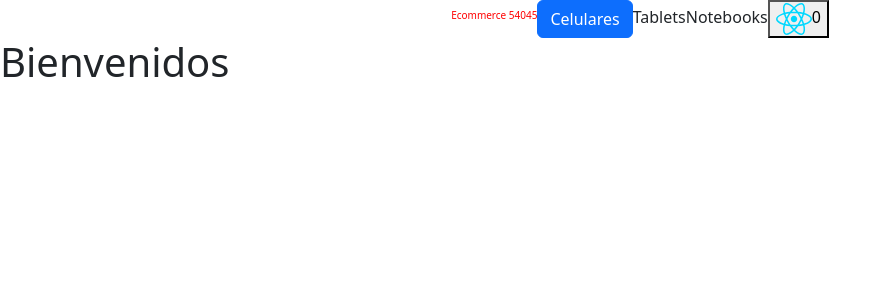
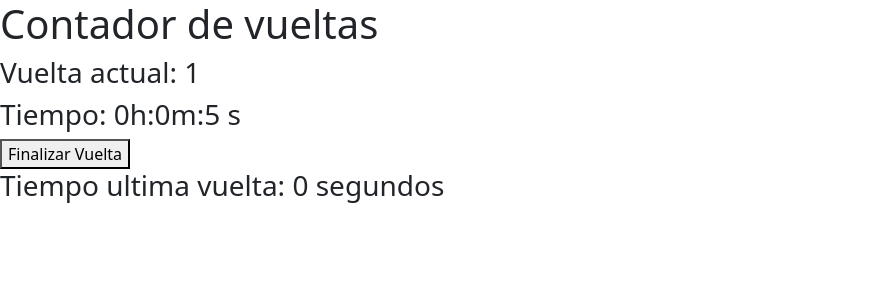
Before and after one commit to sebastianzuviria/comision54045, a React (Vite) app: page / in a window 1280 px wide. Shown: the top 300 px of the page, without its empty margins (0-892 px from the left). Built offline with nearby package versions, Linux system fonts and the light colour scheme.

Commit message:
clase de componentes 2

```diff
--- a/src/App.jsx
+++ b/src/App.jsx
@@ -1,24 +1,51 @@
-import Navbar from "./components/Navbar/Navbar"
-import ItemListContainer from "./components/ItemListContainer/ItemListContainer"
-// import Button from "./components/Button/Button"
-// import ItemCount from "./components/ItemCount/ItemCount"
+import { useState } from "react"
+import ItemCount from "./components/ItemCount/ItemCount"
+import ContadorDeVueltas from "./components/ContadorDeVueltas/ContadorDeVueltas"
 
+// const Layout = (props) => {
+//   console.log(props)
+//   return (
+//     <div>
+//       <h1 style={{ color: props.color}}>{props.title}</h1>
+//       {props.children}
+//     </div>
+//   )
+// }
 
-function App() {
-  console.log('render app')
+// function App() {
+//   return (
+//     <>
+//       <Layout title={'Primera pagina'} color='red'>
+//         <p style={ {color: 'red'} }>Este seria el texto de la primera pagina</p>
+//         <button>Boton</button>
+//         <p>Este seria el texto de la primera pagina</p>
+//       </Layout>
+//       <Layout title={'Segunda pagina'} color='red'>
+//         <input />
+//       </Layout>
+//     </>
+//   )
+// }
+
+// export default App
+
+// const App = () => {
+//   const [show, setShow] = useState(false)
+
+//   return (
+//     <>
+//       <button onClick={() => setShow(prev => !prev)}>{show ? 'ocultar' : 'mostrar'}</button>
+//       {show ? <ItemCount initialValue={1}/> : null }
+//     </>
+//   )
+// }
+
+// export default App
+
+const App = () => {
   return (
     <>
-    <Navbar />
-    <ItemListContainer greeting='Bienvenidos'/>
-      {/* <ItemCount initialValue={1} min={0} max={10}/>
-      <ItemCount initialValue={10}  min={5} max={15}/>
-      <ItemCount initialValue={100}  min={95} max={105}/> */}
-      {/* <Navbar />
-      <h1>Ecommerce</h1>
-      <a>Prueba</a> */}
-      {/* <Button text='Home' textColor='red' className='btn btn-primary' callback={() => console.log('hice click en Home')}/>
-      <Button text='Contact' textColor='blue' className='btn btn-secundary' callback={() => console.log('hice click en Contact')}/>
-      <Button text='About' textColor='white'  className='btn btn-danger' callback={() => console.log('hice click en About')}/> */}
+      <ContadorDeVueltas />
     </>
   )
 }
--- /dev/null
+++ b/src/components/ContadorDeVueltas/ContadorDeVueltas.jsx
@@ -0,0 +1,54 @@
+import { useState, useEffect } from "react"
+
+const ContadorDeVueltas = () => {
+    const [vuelta, setVuelta] = useState(1)
+    const [segundos, setSegundos] = useState(0)
+    const [minutos, setMinutos] = useState(0)
+    const [horas, setHoras] = useState(0)
+    const [ultimaVuelta, setUltimaVuelta] = useState(0)
+
+    useEffect(() => {
+        console.log('accion')
+        setSegundos(0)
+
+        const intervalId = setInterval(() => {
+            setSegundos(prev => prev + 1)
+        }, 1000)
+
+        return () => {
+            console.log('limpieza')
+            clearInterval(intervalId)
+        }
+    }, [vuelta])
+
+    useEffect(() => {
+        if(segundos === 60) {
+            setSegundos(0)
+            setMinutos(prev => prev + 1)
+        }
+    }, [segundos])
+
+    useEffect(() => {
+        if(minutos === 60) {
+            setMinutos(0)
+            setHoras(prev => prev + 1)
+        }
+    }, [minutos])
+
+    const finalizarVuelta = () => {
+        setVuelta(prev => prev + 1)
+        setUltimaVuelta(segundos)
+    }
+
+    return (
+        <div>
+            <h1>Contador de vueltas</h1>
+            <h3>Vuelta actual: {vuelta}</h3>
+            <h3>Tiempo: {horas}h:{minutos}m:{segundos} s</h3>
+            <button onClick={finalizarVuelta}>Finalizar Vuelta</button>
+            <h3>Tiempo ultima vuelta: {ultimaVuelta} segundos</h3>
+        </div>
+    )
+}
+
+export default ContadorDeVueltas
--- a/src/components/ItemCount/ItemCount.jsx
+++ b/src/components/ItemCount/ItemCount.jsx
@@ -1,38 +1,35 @@
-import { useState } from "react"
+import { useState, useEffect } from "react"
 
 const ItemCount = (props) => {
     const [count, setCount] = useState(props.initialValue)
+
+    useEffect(() => {
+        console.log('accion useEffect')
+        document.title = 'Count: ' + count
+
+        return () => {
+            console.log('limpieza useEffect')
+            document.title = 'Vite + React'
+        }
+    }, [count])
+
     console.log('render count')
+    const decrement = () => {
 
-    const decrement = () => {
-        if(count > props.min) {
-            setCount(count => count - 1)
-        }
+        setCount(count => count - 1)
     }
 
     const increment = () => {
-        if(count < props.max) {
-            setCount(count => count + 1)
-        }
-        // setCount(prev => {
-        //     console.log(prev)
-        //     return prev + 1
-        // })
-        // setCount(prev => {
-        //     console.log(prev)
-        //     return prev + 1
-        // })
-        // setCount(prev => {
-        //     console.log(prev)
-        //     return prev + 1
-        // })
+        // if(count < props.max) {
+            setCount(prev => prev + 1)
+        // }
     }
 
     return (
         <div>
             <h1>{count}</h1>
-            <button onClick={decrement}>Decrementar</button>
-            <button onClick={increment}>Incrementar</button>
+            <button onClick={decrement}>Incrementar 1</button>
+            <button onClick={increment}>Incrementar 2</button>
         </div>
     )
 }
```
Also changed, not shown: src/components/Navbar/Navbar.jsx (+1 -7 lines).
